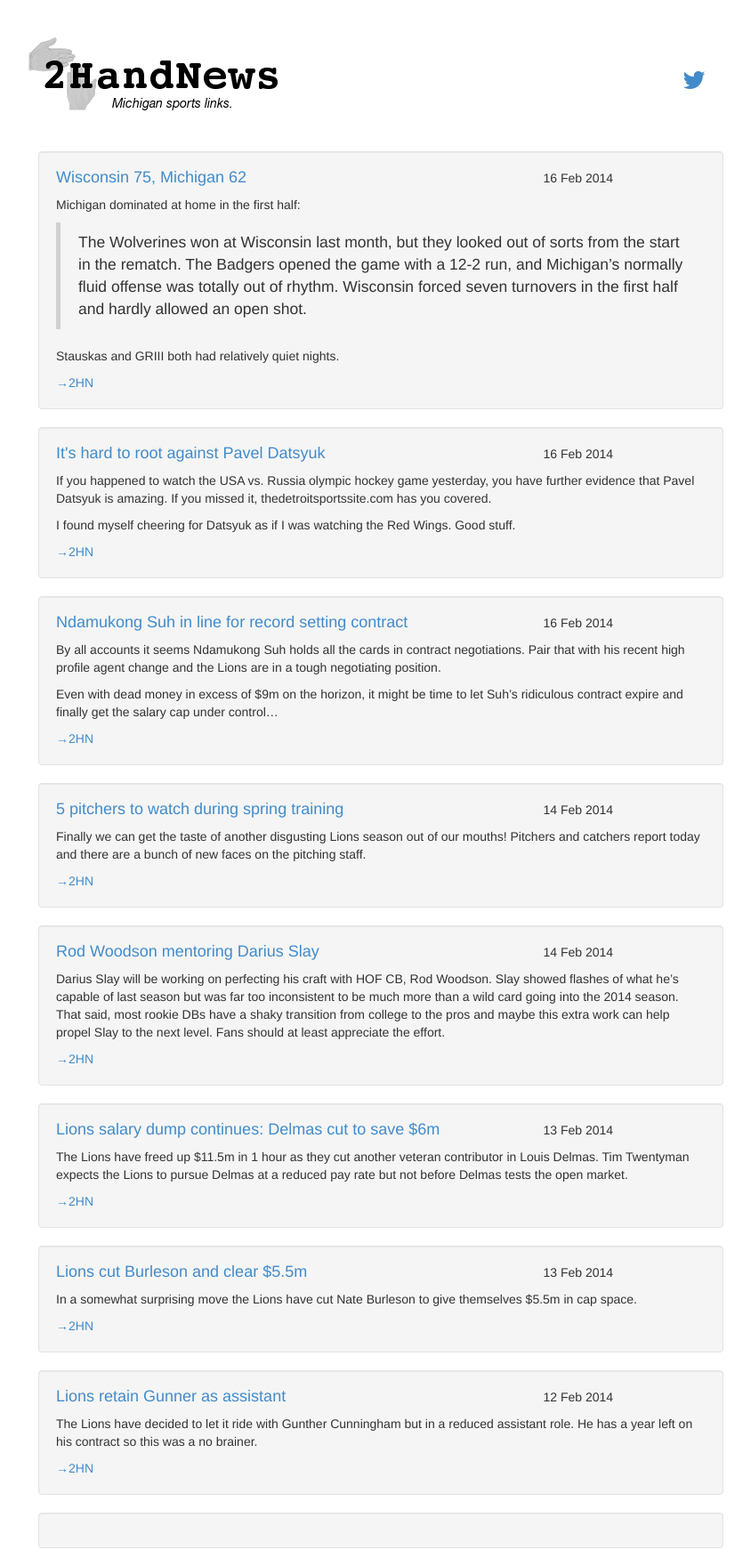
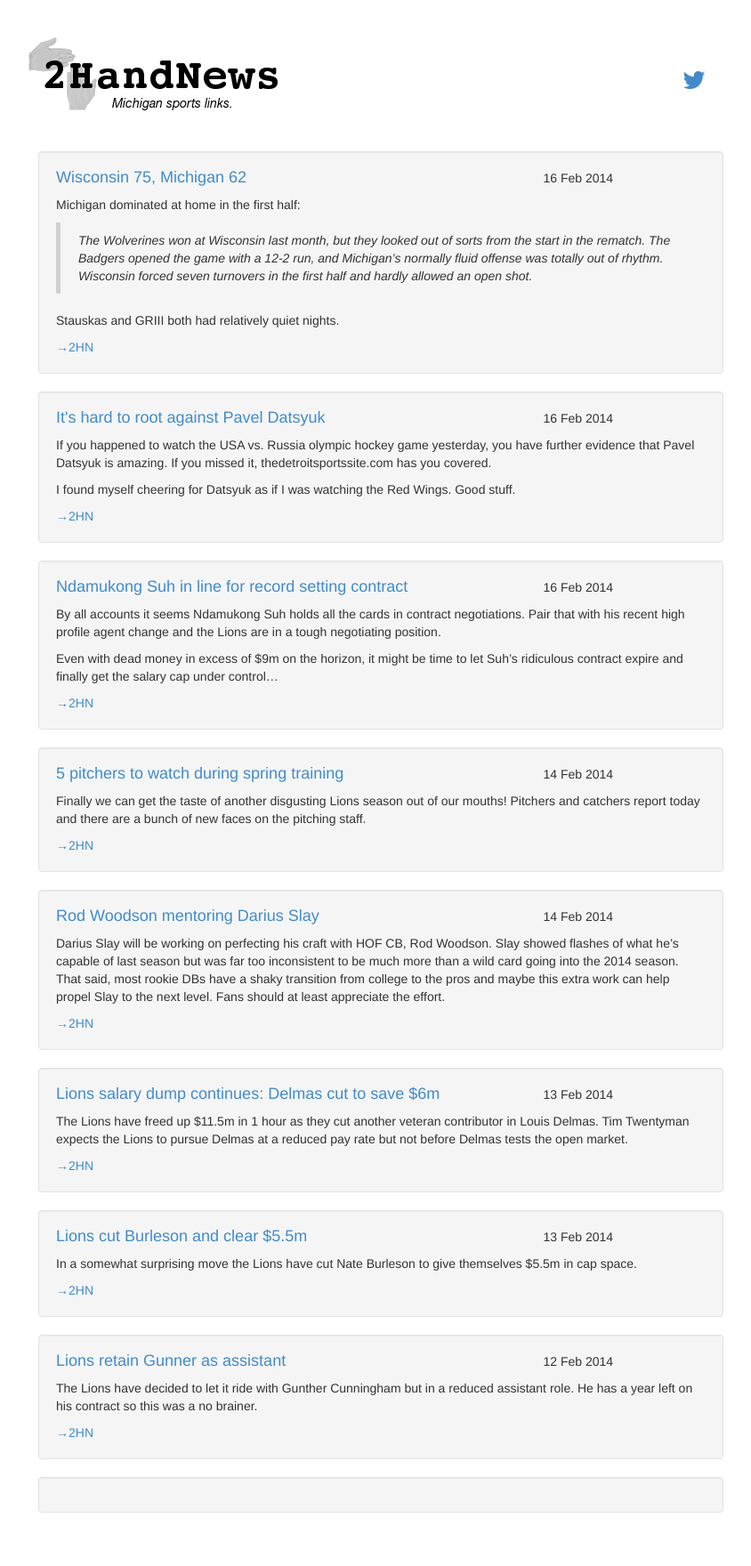
Before and after one commit to aftco/aftco.github.io, a Jekyll site: the page built from index.html, in a window 1280 px wide. Shown: the whole page at 89% size, without its empty margins (212-1056 px from the left). Built offline with Jekyll 4.4.1, drawn with Linux system fonts in a browser that asks for light colours; nearby versions of some CDN libraries; Markdown is read by kramdown in place of the engine named in the settings; the list of posts is cut into pages by our own code; after the commit the page ends 1720 px from its top, so only the background shows below that.

Commit message:
added small formatting change to blockquotes

```diff
--- a/css/new_main.css
+++ b/css/new_main.css
@@ -13,14 +13,20 @@
 }
 
 @media (min-width: 1200px) {
-    .container{
-        max-width: 800px;
-    }
+  .container{
+    max-width: 800px;
+  }
 }
 
 .post-well div{
-    padding-left: 0;
+  padding-left: 0;
 }
+
 .post-well h4{
-    margin-top: 0;
+  margin-top: 0;
 }
+
+blockquote {
+  font-size: inherit;
+  font-style: italic;
+}
```
